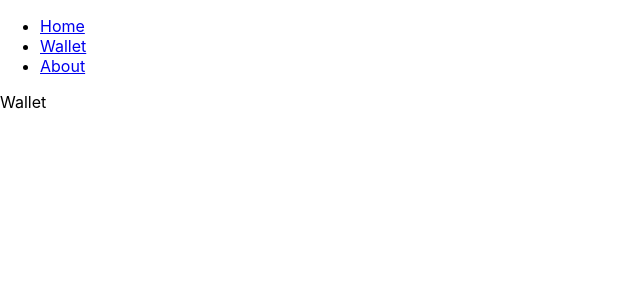
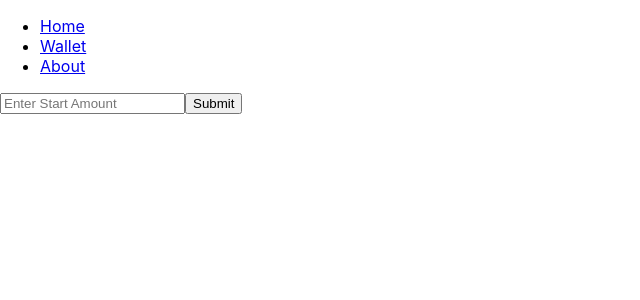
Before and after one commit to ayse8888/ziontopia, a React (Create React App) app: page /wallet in a window 1280 px wide. Shown: the top 300 px of the page, without its empty margins (0-640 px from the left). Built offline with nearby package versions, Linux system fonts and the light colour scheme.

Commit message:
wallet added

```diff
--- a/src/containers/Wallet/index.js
+++ b/src/containers/Wallet/index.js
@@ -1,7 +1,64 @@
 import React from "react";
+import { useDispatch, useSelector } from "react-redux";
+import { useNavigate } from "react-router-dom";
+import { Input } from "../../components/Input";
+import { walletFormValuesSelector } from "../../redux/slices/walletSlice/selectors";
+import { setWalletFormValues } from "../../redux/slices/walletSlice/slice";
 
 const Wallet = () => {
-  return <div>Wallet</div>;
+
+  const dispatch = useDispatch();
+  const navigate = useNavigate();
+  const walletFormValues = useSelector(walletFormValuesSelector);
+
+  const handleOnChange = (e) => {
+    const { name, value } = e.target;
+
+    dispatch(
+      setWalletFormValues({
+        ...walletFormValues,
+        [name]: value,
+      })
+    );
+  };
+
+  const handleMoneySubmit = (e) => {
+    e.preventDefault();
+    dispatch(setWalletFormValues(walletFormValues));
+    navigate("/");
+    console.log("formValues", walletFormValues);
+  };
+
+  return (
+    <div>
+      <form className="walletForm" onSubmit={handleMoneySubmit}>
+        <Input
+          type="text"
+          placeholder="Enter Start Amount"
+          className="moneyInput"
+          name="money"
+          value={walletFormValues.moneyAmount}
+          onChange={handleOnChange}
+        />
+        <Input type="submit" className="submitInput" />
+      </form>{" "}
+      {/* <div>
+        <button
+          aria-label="Increment value"
+          onClick={() => dispatch(increment())}
+        >
+          Increment
+        </button>
+        <span>{wallet}</span>
+        <button
+          aria-label="Decrement value"
+          onClick={() => dispatch(decrement())}
+        >
+          Decrement
+        </button>
+      </div> */}
+    </div>
+  );
 };
 
 export default Wallet;
--- a/src/index.js
+++ b/src/index.js
@@ -4,12 +4,16 @@ import './index.css';
 import App from './App';
 import reportWebVitals from './reportWebVitals';
 import { BrowserRouter } from "react-router-dom";
+import { Provider } from 'react-redux';
+import { store } from './redux/store';
 
 const root = ReactDOM.createRoot(document.getElementById('root'));
 root.render(
-  <BrowserRouter>
-    <App />
-  </BrowserRouter>
+  <Provider store={store}>
+    <BrowserRouter>
+      <App />
+    </BrowserRouter>
+  </Provider>
 );
 
 // If you want to start measuring performance in your app, pass a function
--- /dev/null
+++ b/src/redux/slices/walletSlice/selectors.js
@@ -0,0 +1,3 @@
+// export const moneySelector = (state) => state.wallet?.money;
+export const walletFormValuesSelector = (state) =>
+  state.wallet?.walletForm?.moneyAmount;
--- /dev/null
+++ b/src/redux/slices/walletSlice/slice.js
@@ -0,0 +1,28 @@
+import { createSlice } from "@reduxjs/toolkit";
+
+const initialState = {
+  // money: 0,
+  walletForm: {
+    moneyAmount: 0,
+  },
+};
+
+export const walletSlice = createSlice({
+  name: "wallet",
+  initialState,
+  reducers: {
+    // increment: (state) => {
+    //   state.money += 1;
+    // },
+    // decrement: (state) => {
+    //   state.money -= 1;
+    // },
+    setWalletFormValues: (state, action) => {
+      state.walletForm.moneyAmount = action.payload;
+    },
+  },
+});
+
+export const { increment, decrement, setWalletFormValues } = walletSlice.actions;
+
+export default walletSlice.reducer;
--- /dev/null
+++ b/src/redux/store.js
@@ -0,0 +1,8 @@
+import { configureStore } from "@reduxjs/toolkit";
+import walletReducer from "./slices/walletSlice/slice";
+
+export const store = configureStore({
+  reducer: {
+    wallet: walletReducer,
+  },
+});
```
Also changed, not shown: src/redux/slices/walletSlice/extraActions.js (added).
